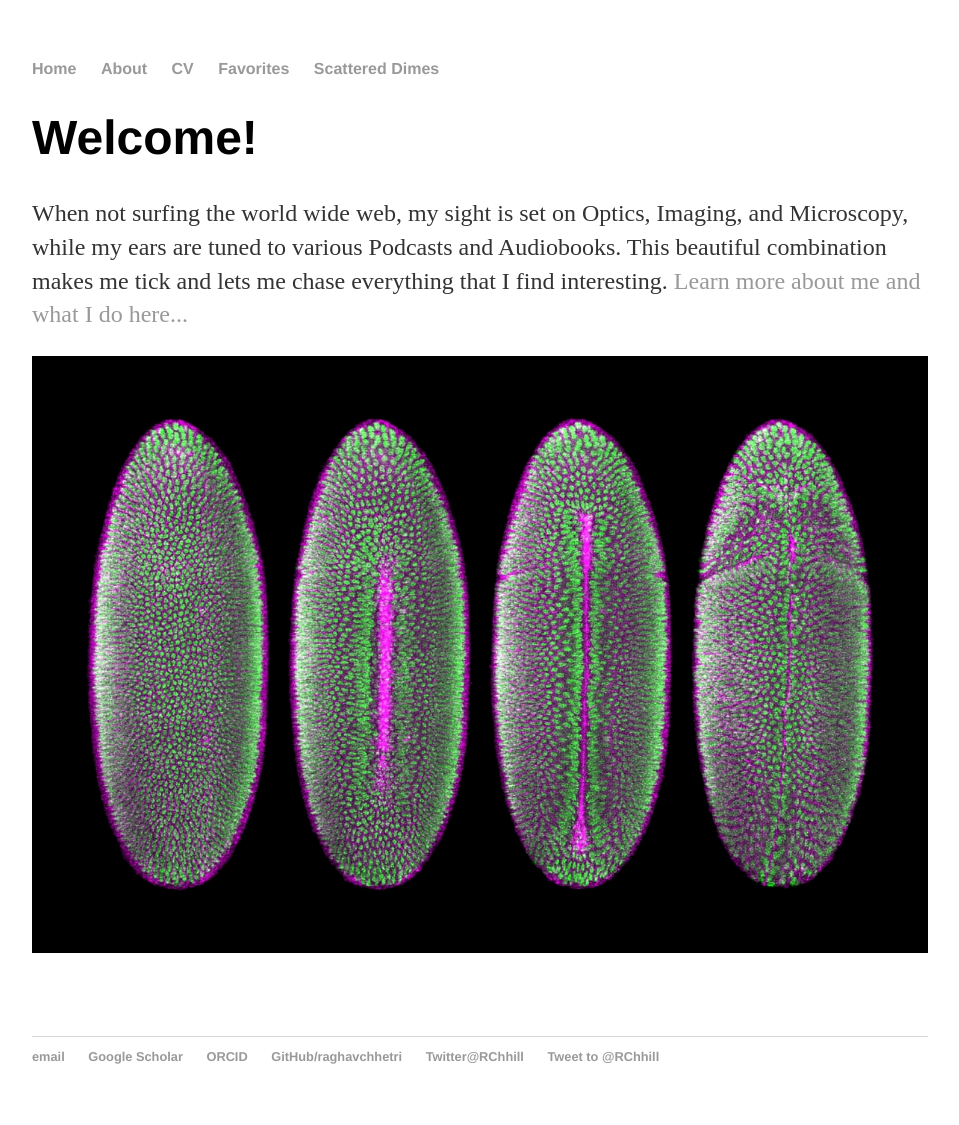
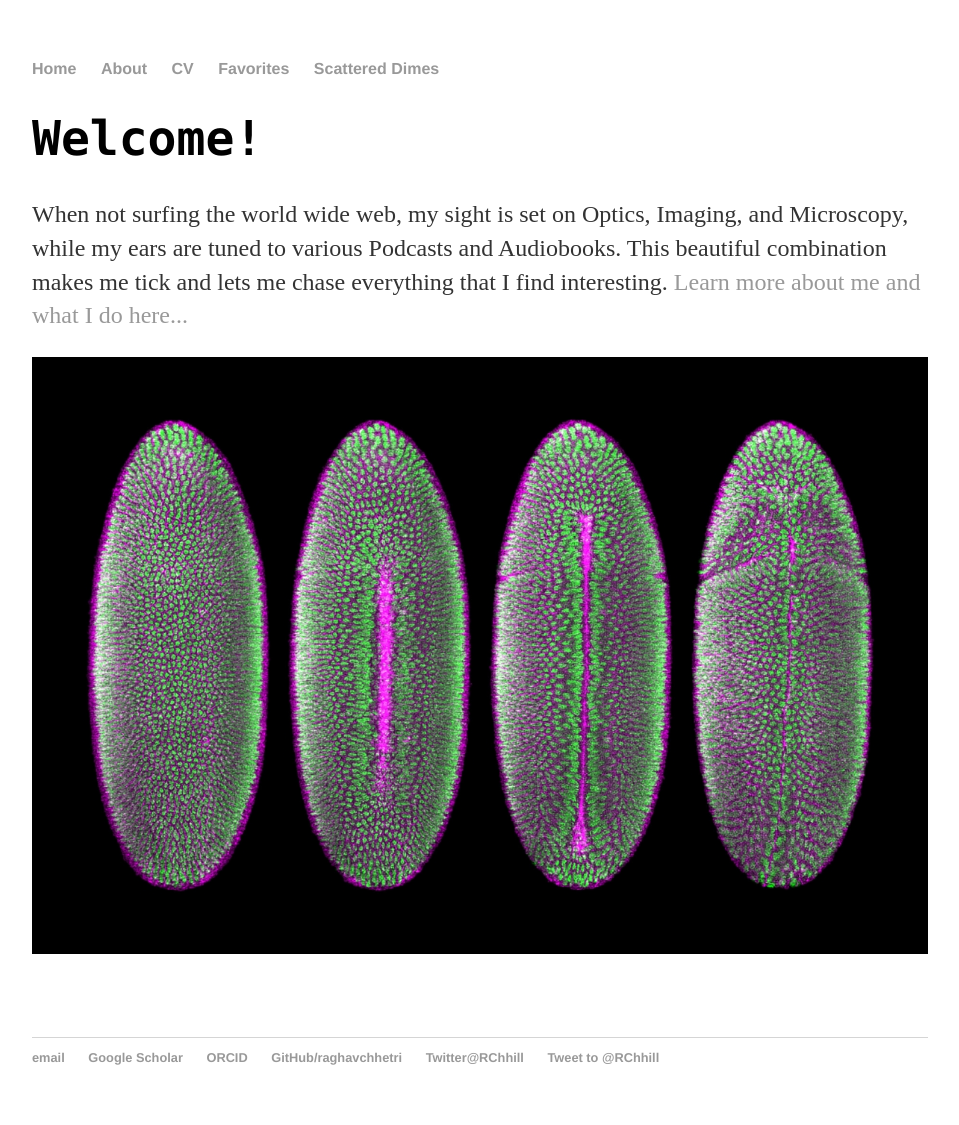
Before and after one commit to raghavchhetri/raghavchhetri.github.io, a Jekyll site: the page built from index.html, in a window 1280 px wide. Shown: the whole page, without its empty margins (160-1119 px from the left). Built offline with Jekyll 4.4.1, drawn with Linux system fonts in a browser that asks for light colours; comment, search, counter and statistics services are not loaded.

Commit message:
Update main.css

```diff
--- a/css/main.css
+++ b/css/main.css
@@ -21,7 +21,7 @@ a:hover {
 }
 h1 {
     font-size: 3em;
-    font-family:'Helvetica', 'Arial', 'Sans-Serif';
+    font-family:'Consolas', 'Consolas', 'Consolas';
 }
 p {
     font-size: 1.5em;
@@ -35,7 +35,7 @@ footer {
 
 ul.posts {
     margin: 20px auto 40px;
-    font-size: 0.8em;
+    font-size: 1.5em;
 }
 
 ul.posts li {
```
